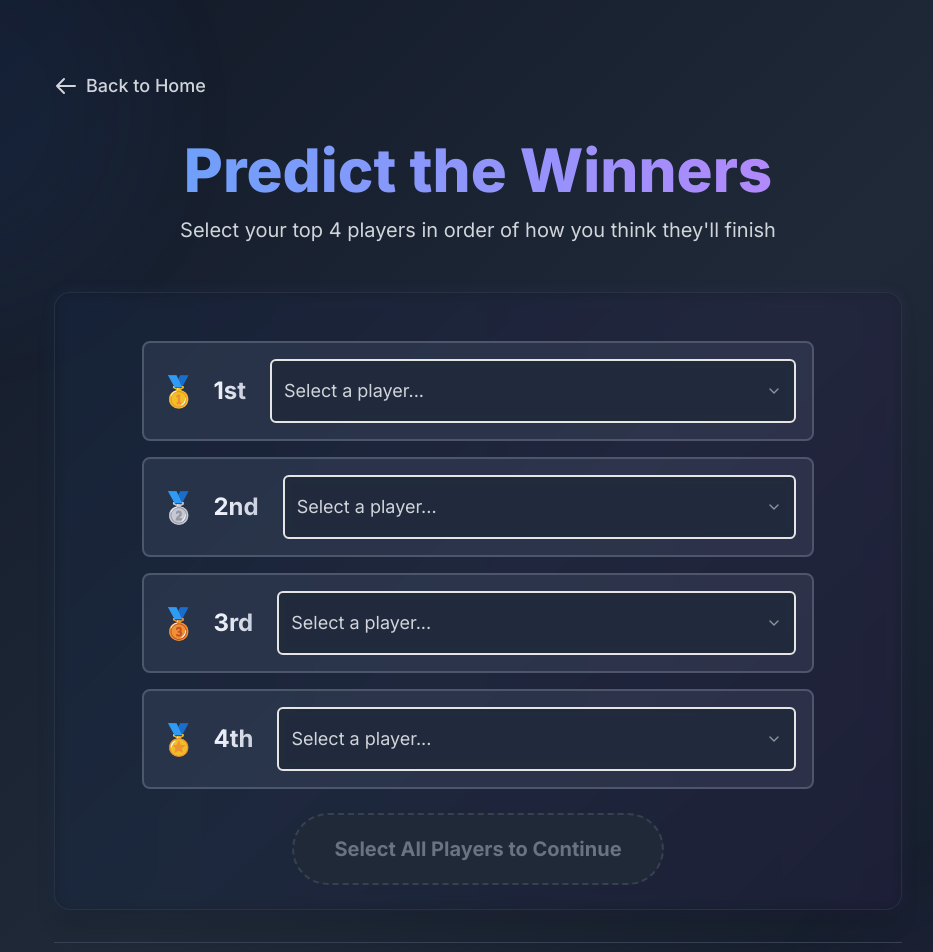
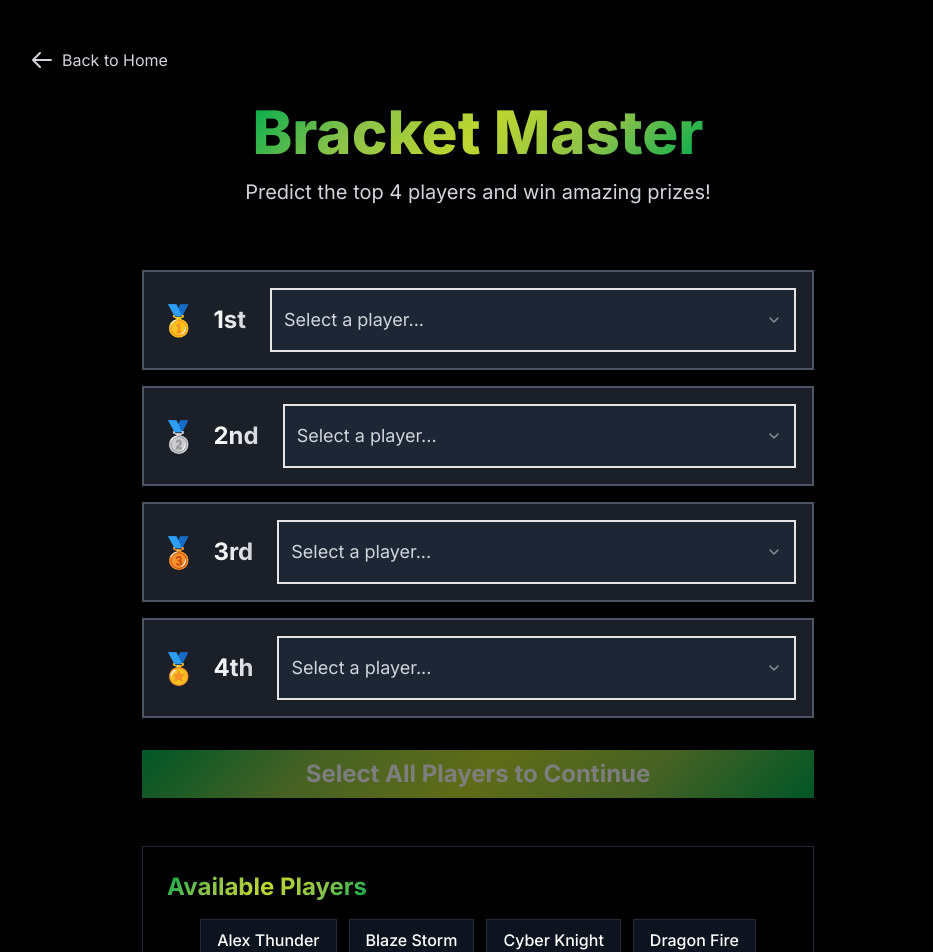
Before and after one commit to jensenmiers/MobileGame06212025, a Next.js app in the folder bracket-master-challenge/: page /prediction in a window 1280 px wide. Shown: the top 952 px of the page, without its empty margins (162-1095 px from the left). Built offline with nearby package versions, Linux system fonts and the light colour scheme.

Commit message:
Match aesthetic of fullcomboesports.com

```diff
--- a/bracket-master-challenge/package.json
+++ b/bracket-master-challenge/package.json
@@ -15,6 +15,7 @@
     "@radix-ui/react-slot": "^1.2.3",
     "class-variance-authority": "^0.7.1",
     "clsx": "^2.1.1",
+    "framer-motion": "^12.16.0",
     "lucide-react": "^0.513.0",
     "next": "14.2.29",
     "react": "^18",
--- a/bracket-master-challenge/src/app/globals.css
+++ b/bracket-master-challenge/src/app/globals.css
@@ -1,6 +1,88 @@
 @tailwind base;
 @tailwind components;
 @tailwind utilities;
+
+@keyframes slow-rotate {
+  from {
+    transform: rotate(0deg);
+  }
+  to {
+    transform: rotate(360deg);
+  }
+}
+
+@keyframes breathe-gradient {
+  0% {
+    background-position: 0% 50%;
+  }
+  50% {
+    background-position: 100% 50%;
+  }
+}
+
+@keyframes gradient-rotate {
+  0% {
+    --gradient-angle: 0deg;
+  }
+  100% {
+    --gradient-angle: 360deg;
+  }
+}
+
+@keyframes smooth-gradient {
+  0% {
+    background-position: 30% 50%;
+  }
+  33% {
+    background-position: 70% 50%;
+  }
+  66% {
+    background-position: 40% 50%;
+  }
+  100% {
+    background-position: 30% 50%;
+  }
+}
+
+@keyframes rotate-gradient {
+  from {
+    --gradient-angle: 0deg;
+  }
+  to {
+    --gradient-angle: 360deg;
+  }
+}
+
+@keyframes pulse-slow {
+  0%, 100% {
+    box-shadow: 0 0 0 0 rgba(234, 179, 8, 0.3), 0 0 0 0 rgba(34, 197, 94, 0.3);
+  }
+  50% {
+    box-shadow: 0 0 0 8px rgba(234, 179, 8, 0), 0 0 0 16px rgba(34, 197, 94, 0.1);
+  }
+}
+
+@property --gradient-angle {
+  syntax: '<angle>';
+  initial-value: 0deg;
+  inherits: false;
+}
+
+.animate-slow-rotate {
+  animation: slow-rotate 60s linear infinite;
+}
+
+.gradient-rotate {
+  background: linear-gradient(
+    var(--gradient-angle, 0deg),
+    #00ac4e,
+    #8ac249 25%,
+    #bed62f 50%,
+    #8ac249 75%,
+    #00ac4e
+  );
+  animation: rotate-gradient 15s linear infinite;
+}
 
 body {
   font-family: var(--font-inter), -apple-system, BlinkMacSystemFont, 'Segoe UI', Roboto, sans-serif;
--- a/bracket-master-challenge/src/app/layout.tsx
+++ b/bracket-master-challenge/src/app/layout.tsx
@@ -8,7 +8,7 @@ const inter = Inter({
 });
 
 export const metadata: Metadata = {
-  title: "Bracket Master Challenge",
+  title: "Full Combo Tournament",
   description: "Predict the tournament bracket and compete on the leaderboard",
 };
 
@@ -19,7 +19,7 @@ export default function RootLayout({
 }>) {
   return (
     <html lang="en">
-      <body className={`${inter.variable} font-inter antialiased`}>
+      <body className={`${inter.variable} font-inter antialiased min-h-screen bg-black text-white`}>
         {children}
       </body>
     </html>
--- a/bracket-master-challenge/src/app/prediction/page.tsx
+++ b/bracket-master-challenge/src/app/prediction/page.tsx
@@ -1,10 +1,10 @@
 "use client";
 
-import { useState } from 'react';
-import Link from 'next/link';
+import { useState } from "react";
+import Link from "next/link";
+import Image from "next/image";
 import { Button } from "@/components/ui/button";
-import { Card, CardContent, CardHeader, CardTitle } from "@/components/ui/card";
-import Slots from '@/components/Prediction/Slots';
+import Slots from "@/components/Prediction/Slots";
 
 // Player data - this would typically come from an API
 const ALL_PLAYERS = [
@@ -32,7 +32,7 @@ export default function PredictionPage() {
 
   const handleSubmit = () => {
     console.log("Submitting predictions:", predictions);
-    alert("Predictions submitted successfully! ");
+    alert("Predictions submitted successfully!");
   };
 
   const availablePlayers = ALL_PLAYERS.filter(
@@ -40,76 +40,68 @@ export default function PredictionPage() {
   );
 
   return (
-    <div className="min-h-screen bg-gradient-to-br from-gray-900 via-gray-800 to-gray-900 text-white p-4 relative overflow-hidden">
-      {/* Animated background elements */}
-      <div className="absolute inset-0 overflow-hidden opacity-20">
-        <div className="absolute -left-20 -top-20 w-96 h-96 bg-blue-500 rounded-full filter blur-3xl opacity-20 animate-pulse"></div>
-        <div className="absolute -right-20 -bottom-20 w-96 h-96 bg-purple-500 rounded-full filter blur-3xl opacity-20 animate-pulse animation-delay-2000"></div>
-        <div className="absolute top-1/2 left-1/2 transform -translate-x-1/2 -translate-y-1/2 w-1/2 h-1/2 bg-gradient-radial from-blue-400/10 to-transparent rounded-full"></div>
+    <div className="min-h-screen flex flex-col items-center justify-start pt-12 px-4 relative overflow-hidden bg-black">
+      {/* Background elements */}
+      <div className="fixed inset-0 -z-10">
+        <div className="absolute inset-0 bg-gradient-to-br from-black via-gray-900 to-black"></div>
+        <div className="absolute -left-40 -top-40 w-96 h-96 bg-blue-500/10 filter blur-3xl animate-pulse"></div>
+        <div className="absolute -right-40 -bottom-40 w-96 h-96 bg-green-500/10 filter blur-3xl animate-pulse animation-delay-2000"></div>
       </div>
 
-      <div className="relative z-10 max-w-4xl mx-auto py-12 px-4 sm:px-6">
       {/* Back Button */}
-        <div className="mb-8">
-          <Link
-            href="/"
-            className="inline-flex items-center group transition-all duration-200 hover:bg-gray-800/50 rounded-lg px-4 py-2 -ml-4"
-          >
-            <div className="flex items-center text-gray-300 group-hover:text-white">
-              <svg
-                className="w-6 h-6 mr-2 group-hover:-translate-x-1 transition-transform duration-200"
-                fill="none"
-                stroke="currentColor"
-                viewBox="0 0 24 24"
-                xmlns="http://www.w3.org/2000/svg"
-              >
-                <path
-                  strokeLinecap="round"
-                  strokeLinejoin="round"
-                  strokeWidth={2}
-                  d="M10 19l-7-7m0 0l7-7m-7 7h18"
-                />
+      <div className="w-full max-w-4xl mx-auto mb-6">
+        <Link href="/" className="inline-flex items-center text-gray-300 hover:text-white transition-colors">
+          <svg xmlns="http://www.w3.org/2000/svg" className="h-6 w-6 mr-2" fill="none" viewBox="0 0 24 24" stroke="currentColor">
+            <path strokeLinecap="round" strokeLinejoin="round" strokeWidth={2} d="M10 19l-7-7m0 0l7-7m-7 7h18" />
           </svg>
-              <span className="text-lg font-medium">Back to Home</span>
-            </div>
+          Back to Home
         </Link>
       </div>
 
-        <div className="text-center mb-12 transform transition-all duration-500 hover:scale-105">
-          <h1 className="text-5xl font-extrabold text-transparent bg-clip-text bg-gradient-to-r from-blue-400 to-purple-400 sm:text-6xl mb-4">
-            Predict the Winners
+      <div className="w-full max-w-4xl mx-auto text-center mb-8">
+        <h1 className="text-5xl md:text-6xl font-extrabold text-transparent bg-clip-text gradient-rotate mb-4"
+          style={{
+            WebkitBackgroundClip: 'text',
+            WebkitTextFillColor: 'transparent',
+            display: 'inline-block'
+          }}>
+          Bracket Master
         </h1>
-          <p className="text-xl text-gray-300 max-w-2xl mx-auto">
-            Select your top 4 players in order of how you think they'll finish
+        <p className="text-xl text-gray-300 mb-8 max-w-2xl mx-auto">
+          Predict the top 4 players and win amazing prizes!
         </p>
       </div>
 
-        <div className="relative space-y-6 backdrop-blur-sm bg-gray-900/30 rounded-2xl p-6 border border-gray-700/50 shadow-xl">
-          <div className="absolute -inset-0.5 bg-gradient-to-r from-blue-500/20 to-purple-500/20 rounded-2xl blur opacity-30 group-hover:opacity-50 transition duration-500"></div>
-
+      {/* Prediction Slots */}
+      <div className="w-full max-w-2xl mb-8">
         <Slots
           predictions={predictions}
           onSlotFill={handleSlotFill}
           onSlotClear={handleSlotClear}
           availablePlayers={availablePlayers}
         />
+      </div>
 
-          <div className="mt-12 flex justify-center transform transition-transform duration-300 hover:scale-105">
-            <button
+      {/* Submit Button */}
+      <div className="w-full max-w-2xl mb-12">
+        <Button
           onClick={handleSubmit}
           disabled={!isComplete}
-              className={`
-                relative px-10 py-5 rounded-full text-xl font-bold transition-all duration-300 transform
-                ${isComplete
-                  ? 'bg-gradient-to-r from-blue-500 via-purple-500 to-blue-600 hover:from-blue-600 hover:via-purple-600 hover:to-blue-700 hover:scale-110 shadow-2xl hover:shadow-blue-500/40'
-                  : 'bg-gray-800 text-gray-500 cursor-not-allowed border-2 border-dashed border-gray-700'}
-                overflow-hidden group
-              `}
+          className={`relative w-full py-6 text-2xl font-bold overflow-hidden transition-all duration-300 transform gradient-rotate ${
+            isComplete
+              ? 'hover:scale-[1.02] hover:shadow-2xl'
+              : 'opacity-50 cursor-not-allowed'
+          }`}
+          style={{
+            boxShadow: isComplete
+              ? '0 10px 25px -5px rgba(0, 172, 78, 0.4)'
+              : '0 4px 6px -1px rgba(0, 0, 0, 0.1)'
+          }}
         >
-              <span className="relative z-10 flex items-center gap-2">
+          <span className="relative z-10 flex items-center justify-center gap-3">
             {isComplete ? (
               <>
-                    <span className="text-white">Submit Predictions</span>
+                <span>Submit Predictions</span>
                 <span className="text-yellow-300">🏆</span>
               </>
             ) : (
@@ -117,23 +109,37 @@ export default function PredictionPage() {
             )}
           </span>
           {isComplete && (
-                <span className="absolute inset-0 bg-gradient-to-r from-blue-400/20 via-transparent to-blue-400/20 opacity-0 group-hover:opacity-100 transition-opacity duration-300"></span>
+            <span className="absolute inset-0 bg-white/10 opacity-0 group-hover:opacity-100 transition-opacity duration-300"></span>
           )}
-            </button>
-          </div>
+        </Button>
       </div>
 
-        <div className="mt-8 pt-6 border-t border-gray-700">
-          <h3 className="text-xl font-semibold mb-4 text-gray-200">Available Players</h3>
-          <div className="flex flex-wrap gap-3">
+      {/* Available Players */}
+      <div className="w-full max-w-2xl">
+        <div className="bg-black/70 backdrop-blur-sm p-6 border border-gray-800 rounded-none">
+          <h2 className="text-2xl font-bold mb-4 text-transparent bg-clip-text gradient-rotate"
+            style={{
+              WebkitBackgroundClip: 'text',
+              WebkitTextFillColor: 'transparent',
+              display: 'inline-block'
+            }}>
+            Available Players
+          </h2>
+          <div className="flex flex-wrap gap-3 justify-center">
             {availablePlayers.length > 0 ? (
               availablePlayers.map((player, index) => (
-                <span
+                <button
                   key={index}
-                  className="px-4 py-2 bg-gray-700/70 rounded-md text-base text-white font-medium shadow-sm hover:bg-gray-600/70 transition-colors"
+                  onClick={() => {
+                    const firstEmptyIndex = predictions.findIndex(p => p === "");
+                    if (firstEmptyIndex !== -1) {
+                      handleSlotFill(firstEmptyIndex, player);
+                    }
+                  }}
+                  className="px-4 py-2 bg-gray-900/80 hover:bg-gray-800/80 text-base text-white font-medium shadow-sm transition-colors border border-gray-800 rounded-none"
                 >
                   {player}
-                </span>
+                </button>
               ))
             ) : (
               <p className="text-gray-300 italic text-lg">All players have been placed in the bracket</p>
--- a/bracket-master-challenge/src/components/Prediction/Slots.tsx
+++ b/bracket-master-challenge/src/components/Prediction/Slots.tsx
@@ -12,10 +12,14 @@ interface SlotsProps {
 
 const slotLabels = ["1st", "2nd", "3rd", "4th"];
 const slotColors = [
-  "border-yellow-400 bg-gradient-to-r from-yellow-500/15 to-yellow-600/5 shadow-lg shadow-yellow-500/10", // 1st - Gold
-  "border-gray-300 bg-gradient-to-r from-gray-400/15 to-gray-500/10 shadow-lg shadow-gray-400/10",     // 2nd - Silver
-  "border-amber-600 bg-gradient-to-r from-amber-700/15 to-amber-800/10 shadow-lg shadow-amber-600/10",  // 3rd - Bronze
-  "border-blue-400 bg-gradient-to-r from-blue-500/15 to-blue-600/10 shadow-lg shadow-blue-500/10"       // 4th
+  // 1st - Gold with enhanced glow and green gradient
+  "border-yellow-300 bg-gradient-to-r from-green-500/20 via-yellow-500/25 to-green-500/20 shadow-lg shadow-yellow-400/20 animate-pulse-slow",
+  // 2nd - Silver
+  "border-gray-300 bg-gradient-to-r from-gray-400/15 to-gray-500/10 shadow-lg shadow-gray-400/10",
+  // 3rd - Bronze
+  "border-amber-600 bg-gradient-to-r from-amber-700/15 to-amber-800/10 shadow-lg shadow-amber-600/10",
+  // 4th
+  "border-blue-400 bg-gradient-to-r from-blue-500/15 to-blue-600/10 shadow-lg shadow-blue-500/10"
 ];
 
 const positionIcons = [
@@ -40,7 +44,7 @@ export default function Slots({ predictions, onSlotFill, onSlotClear, availableP
         <div
           key={index}
           className={`
-            p-4 rounded-lg border-2 transition-all duration-200 min-h-[80px] flex items-center
+            p-4 border-2 transition-all duration-200 min-h-[80px] flex items-center
             ${predictions[index] ? slotColors[index] : 'border-gray-600 bg-gray-700/50'}
             hover:brightness-110
           `}
@@ -58,7 +62,7 @@ export default function Slots({ predictions, onSlotFill, onSlotClear, availableP
               onValueChange={(value: string) => value && value !== "clear" ? onSlotFill(index, value) : onSlotClear(index)}
             >
               <SelectTrigger
-                className={`flex-1 bg-gray-800/80 backdrop-blur-sm border-2 hover:bg-gray-700/90 text-white h-16 transition-all duration-300 group-hover:shadow-lg ${!predictions[index] ? 'group-hover:border-blue-400' : ''}`}
+                className={`flex-1 bg-gray-800/80 backdrop-blur-sm border-2 hover:bg-gray-700/90 text-white h-16 transition-all duration-300 group-hover:shadow-lg rounded-none ${!predictions[index] ? 'group-hover:border-blue-400' : ''}`}
               >
                 <SelectValue
                   placeholder={
@@ -76,7 +80,7 @@ export default function Slots({ predictions, onSlotFill, onSlotClear, availableP
                   )}
                 </SelectValue>
               </SelectTrigger>
-              <SelectContent className="bg-gray-800 border-gray-700 text-lg">
+              <SelectContent className="bg-gray-800 border-gray-700 text-lg rounded-none">
                 {availablePlayers.map((player) => (
                   <SelectItem
                     key={player}
--- a/bracket-master-challenge/src/components/ui/button.tsx
+++ b/bracket-master-challenge/src/components/ui/button.tsx
@@ -5,7 +5,7 @@ import { cva, type VariantProps } from "class-variance-authority"
 import { cn } from "@/lib/utils"
 
 const buttonVariants = cva(
-  "inline-flex items-center justify-center gap-2 whitespace-nowrap rounded-md text-sm font-medium transition-colors focus-visible:outline-none focus-visible:ring-1 focus-visible:ring-ring disabled:pointer-events-none disabled:opacity-50 [&_svg]:pointer-events-none [&_svg]:size-4 [&_svg]:shrink-0",
+  "inline-flex items-center justify-center gap-2 whitespace-nowrap text-sm font-medium transition-colors focus-visible:outline-none focus-visible:ring-1 focus-visible:ring-ring disabled:pointer-events-none disabled:opacity-50 [&_svg]:pointer-events-none [&_svg]:size-4 [&_svg]:shrink-0",
   {
     variants: {
       variant: {
@@ -22,8 +22,8 @@ const buttonVariants = cva(
       },
       size: {
         default: "h-9 px-4 py-2",
-        sm: "h-8 rounded-md px-3 text-xs",
-        lg: "h-10 rounded-md px-8",
+        sm: "h-8 px-3 text-xs",
+        lg: "h-10 px-8",
         icon: "h-9 w-9",
       },
     },
```
Also changed, not shown: bracket-master-challenge/src/app/admin/page.tsx (+7 -7 lines), bracket-master-challenge/src/app/leaderboard/page.tsx (+4 -4 lines), bracket-master-challenge/src/app/page.tsx (+55 -16 lines), bracket-master-challenge/src/components/layout/Header.tsx (added, +33 -0 lines), bracket-master-challenge/public/images/fullComboLogo.png (added), 1 other file (tests, documents, lock files or other folders). Lines whose indentation alone changed are shown as unchanged.
